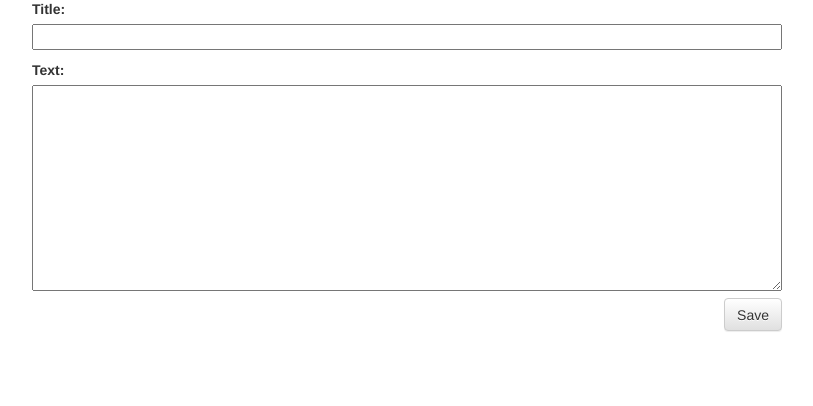
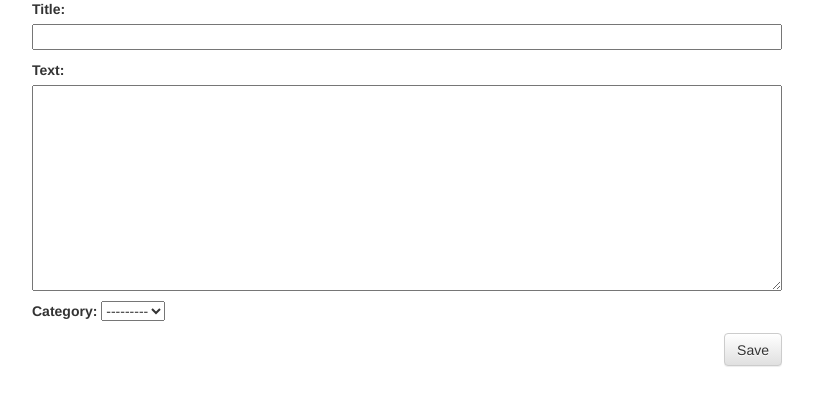
Before and after one commit to chrislo42/tuto_django, a Django app: page /post/new/ in a window 1280 px wide. Shown: the part 214-620 px from the top of the page, without its empty margins (23-836 px from the left). Run offline with Django 3.2, Linux system fonts and the light colour scheme; the visitor is signed in with stand-in values (Sample User, id 1); data that the repository does not hold is empty; some libraries are stand-ins or nearby versions.

Commit message:
ajout categorie

```diff
--- a/blog/admin.py
+++ b/blog/admin.py
@@ -1,5 +1,6 @@
 from django.contrib import admin
-from .models import Post, Comment
+from .models import Post, Comment, Category
 
 admin.site.register(Post)
 admin.site.register(Comment)
+admin.site.register(Category)
--- a/blog/forms.py
+++ b/blog/forms.py
@@ -5,7 +5,7 @@ class PostForm(forms.ModelForm):
 
     class Meta:
         model = Post
-        fields = ('title', 'text',)
+        fields = ('title', 'text', 'category')
 
 class CommentForm(forms.ModelForm):
 
--- a/blog/models.py
+++ b/blog/models.py
@@ -8,6 +8,7 @@ class Post(models.Model):
     text = models.TextField()
     created_date = models.DateTimeField(default=timezone.now)
     published_date = models.DateTimeField(blank=True, null=True)
+    category = models.ForeignKey('Category')
 
     def publish(self):
         self.published_date = timezone.now()
@@ -32,3 +33,9 @@ class Comment(models.Model):
 
     def __str__(self):
         return self.text
+
+class Category(models.Model):
+    name = models.CharField(max_length=30)
+
+    def __str__(self):
+        return self.name
--- a/blog/static/css/blog.css
+++ b/blog/static/css/blog.css
@@ -64,3 +64,8 @@ h1, h2, h3, h4 {
 .comment {
     margin: 20px 0px 20px 20px;
 }
+
+.categ {
+	float: right;
+    color: #828282;
+}
--- a/blog/templates/blog/post_detail.html
+++ b/blog/templates/blog/post_detail.html
@@ -16,6 +16,7 @@
 
         <h1>{{ post.title }}</h1>
         <p>{{ post.text|linebreaksbr }}</p>
+        <p class="categ">Catégorie : {{ post.category }}</p>
     </div>
     <hr>
     <a class="btn btn-default" href="{% url 'add_comment_to_post' pk=post.pk %}">Add comment</a>
--- a/blog/templates/blog/post_list.html
+++ b/blog/templates/blog/post_list.html
@@ -9,6 +9,7 @@
             <h1><a href="{% url 'post_detail' pk=post.pk %}">{{ post.title }}</a></h1>
             <p>{{ post.text|linebreaksbr }}</p>
             <a href="{% url 'post_detail' pk=post.pk %}">Comments: {{ post.approved_comments.count }}</a>
+            <p class="categ">Catégorie : {{ post.category }}</p>
         </div>
     {% endfor %}
 {% endblock content %}
```
Also changed, not shown: blog/migrations/0003_auto_20170112_1438.py (added).
